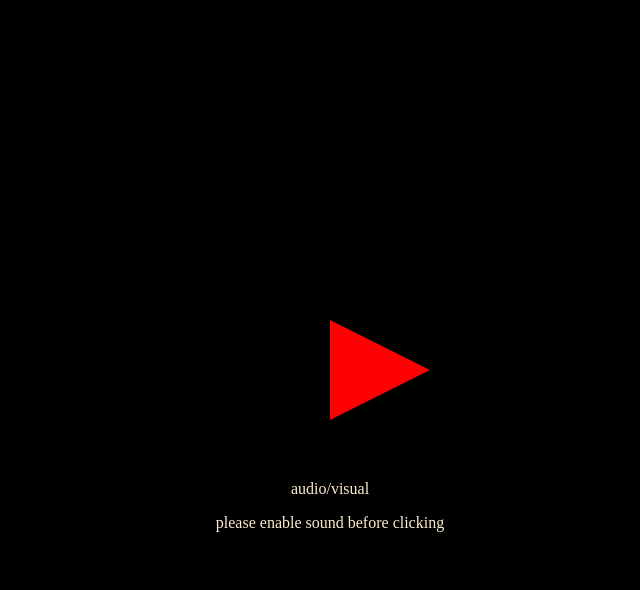
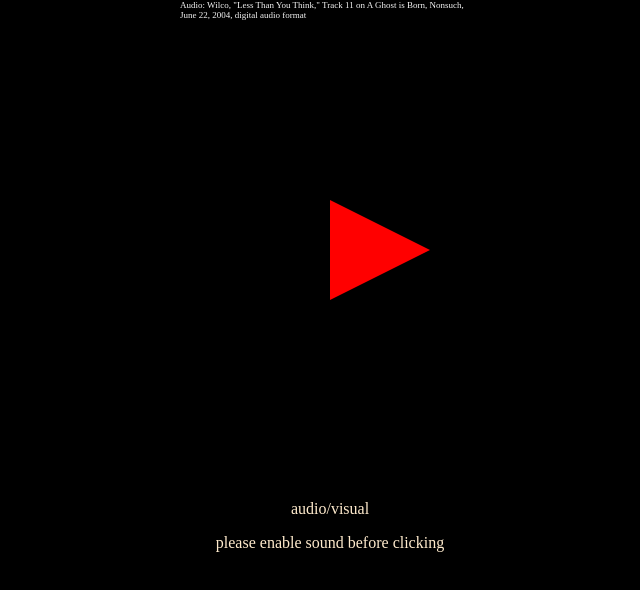
Before and after one commit to OwenDunnigan/beautiful-little-project, a plain HTML site: page index.html in a window 1280 px wide. Shown: the top 590 px of the page, without its empty margins (310-950 px from the left). Drawn offline with Linux system fonts and the light colour scheme.

Commit message:
a little tweaking and adding credits where credit is due

```diff
--- a/index.html
+++ b/index.html
@@ -22,6 +22,7 @@ function openFullscreen() {
 <script> document.addEventListener('contextmenu', event => event.preventDefault()); </script>
 </head>
 <body onscroll="playSong()">
+	<div class="credits"><p>Audio: Wilco, "Less Than You Think," Track 11 on A Ghost is Born, Nonsuch, June 22, 2004, digital audio format</p></div>
 	<div id="triangle-right"></div>
 	<div class="front" onclick="openFullscreen" onscr>
 	<p>audio/visual</p>
--- a/styles.css
+++ b/styles.css
@@ -38,8 +38,15 @@ body {
       border-bottom: 50px solid transparent;
           position: absolute;
     margin: 0% 50%;
-
+        top: 25%;
     }
     div#triangle-right:hover {
     	border-left-color: beige;
     }
+
+    .credits p {
+        color: whitesmoke;
+        margin: 0px auto;
+        width: 300px;
+        font-size: xx-small;
+    }
```
